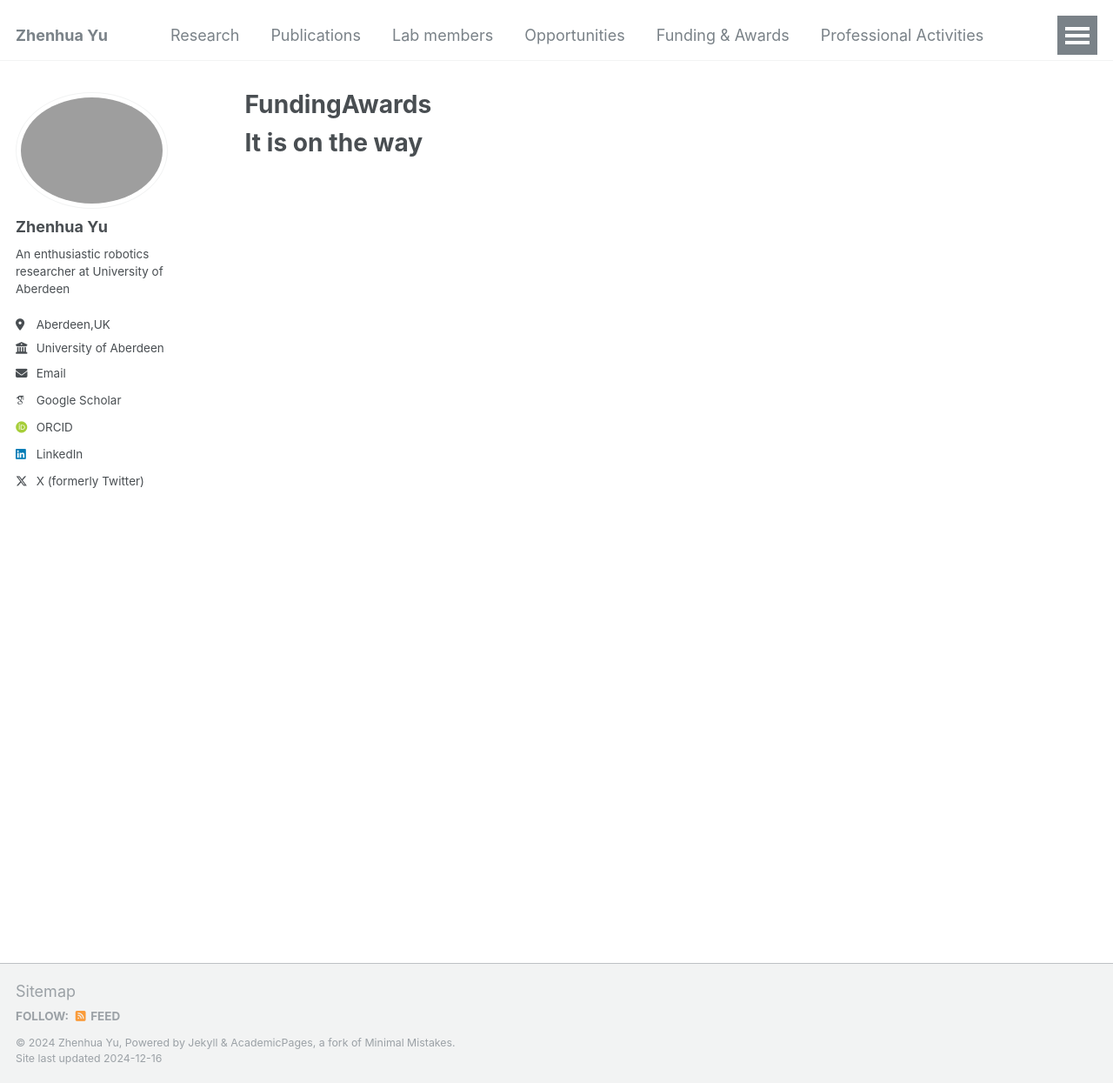
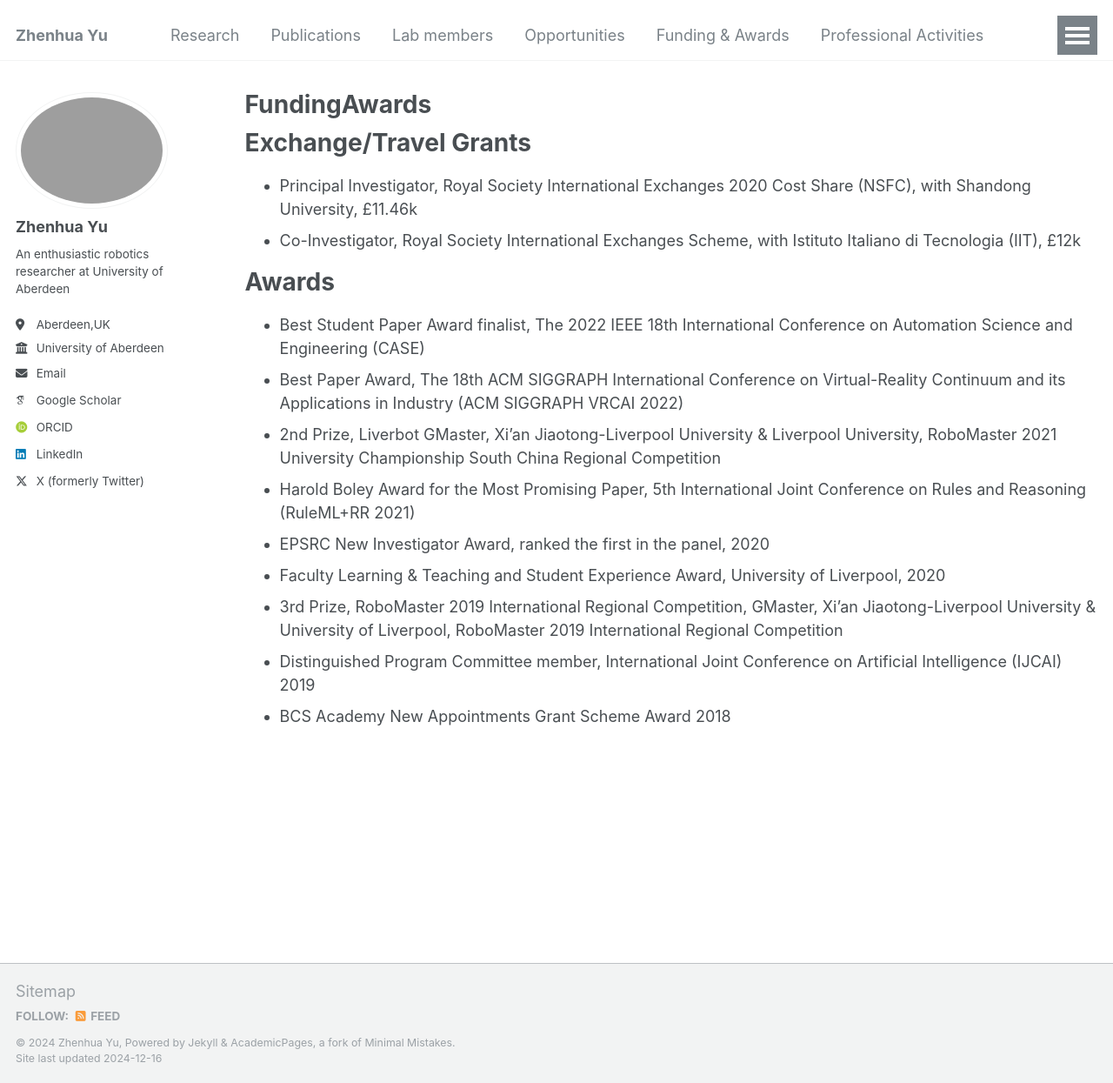
Before and after one commit to DrZhenhuaYu/DrZhenhuaYu.github.io, a Jekyll site: the page built from _pages/FundingAwards.md, in a window 1280 px wide and 1245 px high. Shown: the whole window at 87% size. Built offline with Jekyll 4.4.1, drawn with Linux system fonts in a browser that asks for light colours; some web fonts are replaced.

Commit message:
Update FundingAwards.md

```diff
--- a/_pages/FundingAwards.md
+++ b/_pages/FundingAwards.md
@@ -4,4 +4,19 @@ title: "FundingAwards"
 permalink: /FundingAwards/
 author_profile: true
 ---
-# It is on the way
+
+# Exchange/Travel Grants
+* Principal Investigator, Royal Society International Exchanges 2020 Cost Share (NSFC), with Shandong University, £11.46k
+* Co-Investigator, Royal Society International Exchanges Scheme, with Istituto Italiano di Tecnologia (IIT), £12k
+
+# Awards
+* Best Student Paper Award finalist, The 2022 IEEE 18th International Conference on Automation Science and Engineering (CASE)
+* Best Paper Award, The 18th ACM SIGGRAPH International Conference on Virtual-Reality Continuum and its Applications in Industry (ACM SIGGRAPH VRCAI 2022)
+* 2nd Prize, Liverbot GMaster, Xi’an Jiaotong-Liverpool University & Liverpool University, RoboMaster 2021 University Championship South China Regional Competition
+* Harold Boley Award for the Most Promising Paper, 5th International Joint Conference on Rules and Reasoning (RuleML+RR 2021)
+* EPSRC New Investigator Award, ranked the first in the panel, 2020
+* Faculty Learning & Teaching and Student Experience Award, University of Liverpool, 2020
+* 3rd Prize, RoboMaster 2019 International Regional Competition, GMaster, Xi’an Jiaotong-Liverpool University & University of Liverpool, RoboMaster 2019 International Regional
+Competition
+* Distinguished Program Committee member, International Joint Conference on Artificial Intelligence (IJCAI) 2019
+* BCS Academy New Appointments Grant Scheme Award 2018
```
